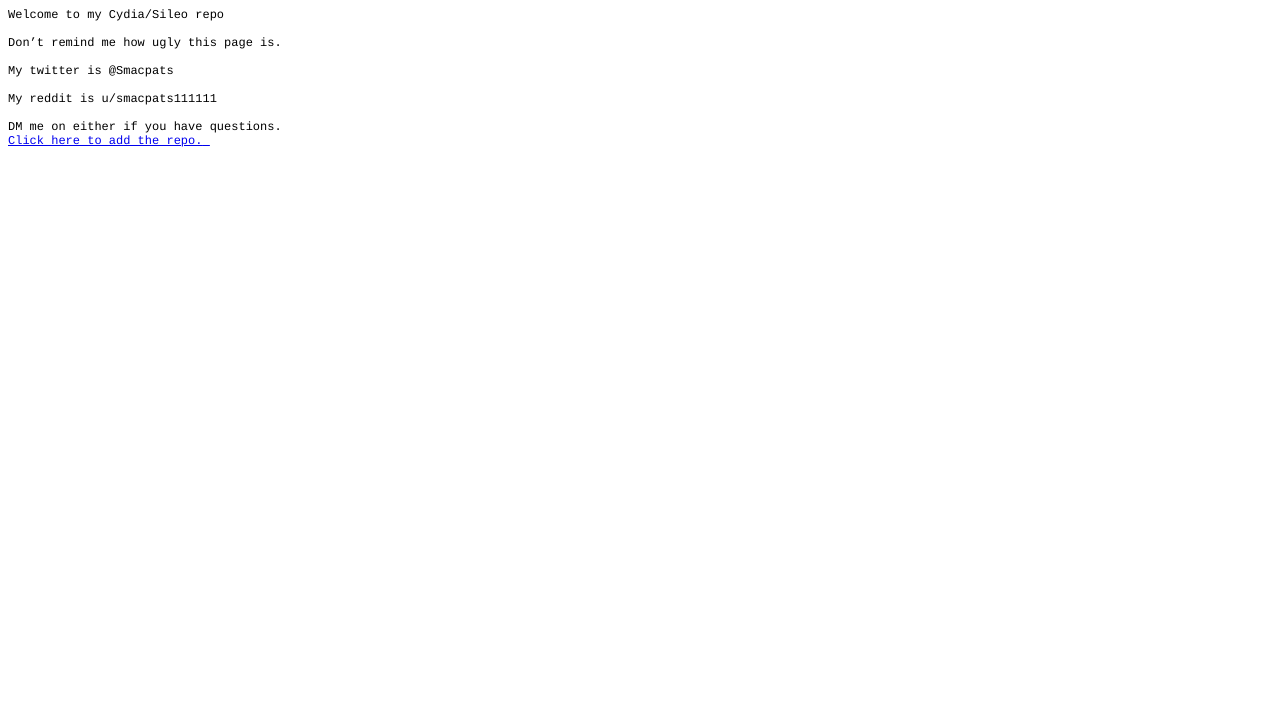
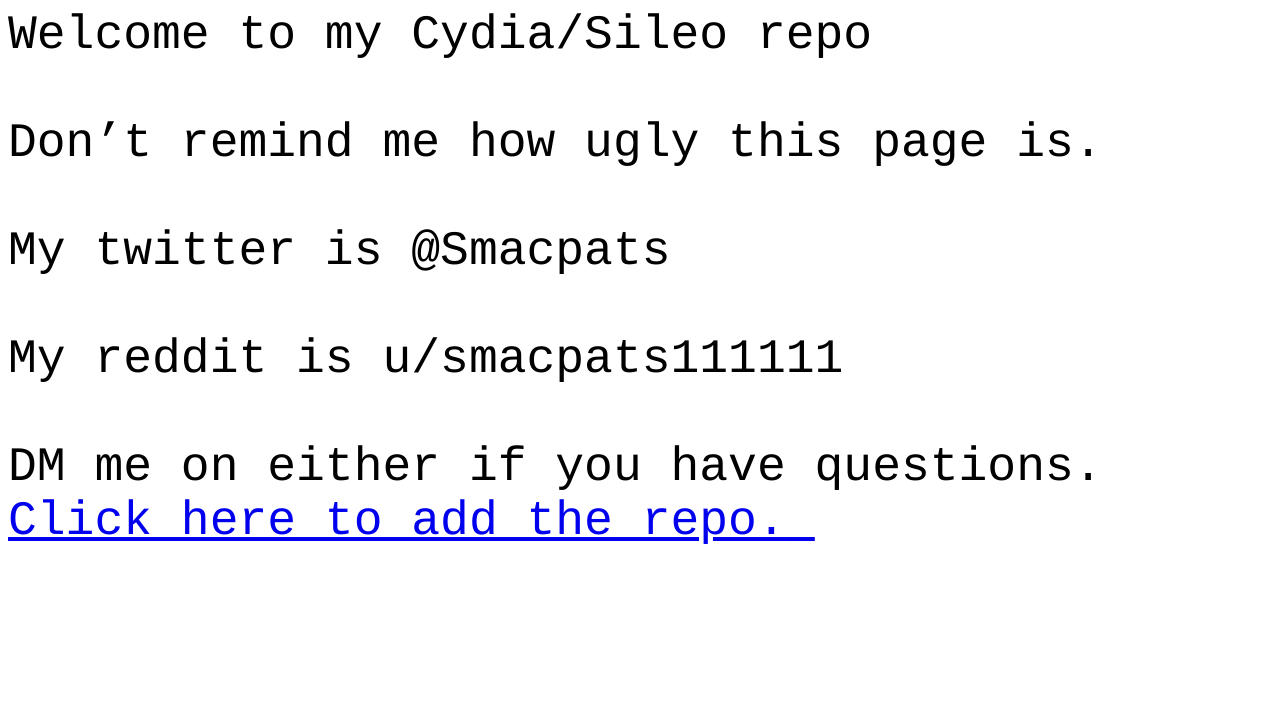
Before and after one commit to smacpats/smacpats.github.io, a plain HTML site: page index.html in a window 1280 px wide. Drawn offline with Linux system fonts and the light colour scheme.

Commit message:
"reeeeeeeeee"

```diff
--- a/index.html
+++ b/index.html
@@ -7,10 +7,8 @@
   <meta name="Generator" content="Cocoa HTML Writer">
   <meta name="CocoaVersion" content="1504.83">
   <style type="text/css">
-    p.p1 {margin: 0.0px 0.0px 0.0px 0.0px; line-height: 14.0px; font: 12.0px Courier; color: #000000; -webkit-text-stroke: #000000}
-    p.p2 {margin: 0.0px 0.0px 0.0px 0.0px; line-height: 14.0px; font: 12.0px Courier; color: #000000; -webkit-text-stroke: #000000; min-height: 14.0px}
-    p.p3 {margin: 0.0px 0.0px 0.0px 0.0px; line-height: 14.0px; font: 12.0px Courier; color: #0000ee; -webkit-text-stroke: #000000}
-    p.p4 {margin: 0.0px 0.0px 0.0px 0.0px; line-height: 14.0px; font: 12.0px Courier; color: #0000ee; -webkit-text-stroke: #000000; min-height: 14.0px}
+    p.p1 {margin: 0.0px 0.0px 0.0px 0.0px; line-height: 14.0px; font: 48.0px Courier; color: #000000; -webkit-text-stroke: #000000}
+    p.p2 {margin: 0.0px 0.0px 0.0px 0.0px; line-height: 14.0px; font: 48.0px Courier; color: #0000ee; -webkit-text-stroke: #000000}
     span.s1 {font-kerning: none}
     span.s2 {text-decoration: underline ; font-kerning: none}
   </style>
@@ -21,16 +19,21 @@
 <p class="p1"><span class="s1"><br>
 </span></p>
 <p class="p1"><span class="s1">Don’t remind me how ugly this page is.<span class="Apple-converted-space"> </span></span></p>
-<p class="p2"><span class="s1"></span><br></p>
+<p class="p1"><span class="s1"><br>
+</span></p>
 <p class="p1"><span class="s1">My twitter is @Smacpats</span></p>
-<p class="p2"><span class="s1"></span><br></p>
+<p class="p1"><span class="s1"><br>
+</span></p>
 <p class="p1"><span class="s1">My reddit is u/smacpats111111</span></p>
-<p class="p2"><span class="s1"></span><br></p>
+<p class="p1"><span class="s1"><br>
+</span></p>
 <p class="p1"><span class="s1">DM me on either if you have questions. <br>
 </span></p>
-<p class="p3"><span class="s2"><a href="cydia://url/https://cydia.saurik.com/api/share#?source=https://smacpats.github.io/">Click here to add the repo.<span class="Apple-converted-space"> </span></a></span></p>
-<p class="p4"><span class="s2"></span><br></p>
-<p class="p2"><span class="s1"></span><br></p>
+<p class="p2"><span class="s2"><a href="cydia://url/https://cydia.saurik.com/api/share#?source=https://smacpats.github.io/">Click here to add the repo.<span class="Apple-converted-space"> </span></a></span></p>
+<p class="p2"><span class="s1"><br>
+</span></p>
+<p class="p1"><span class="s1"><br>
+</span></p>
 <p class="p1"><span class="s1"><br>
 </span></p>
 </body>
```
